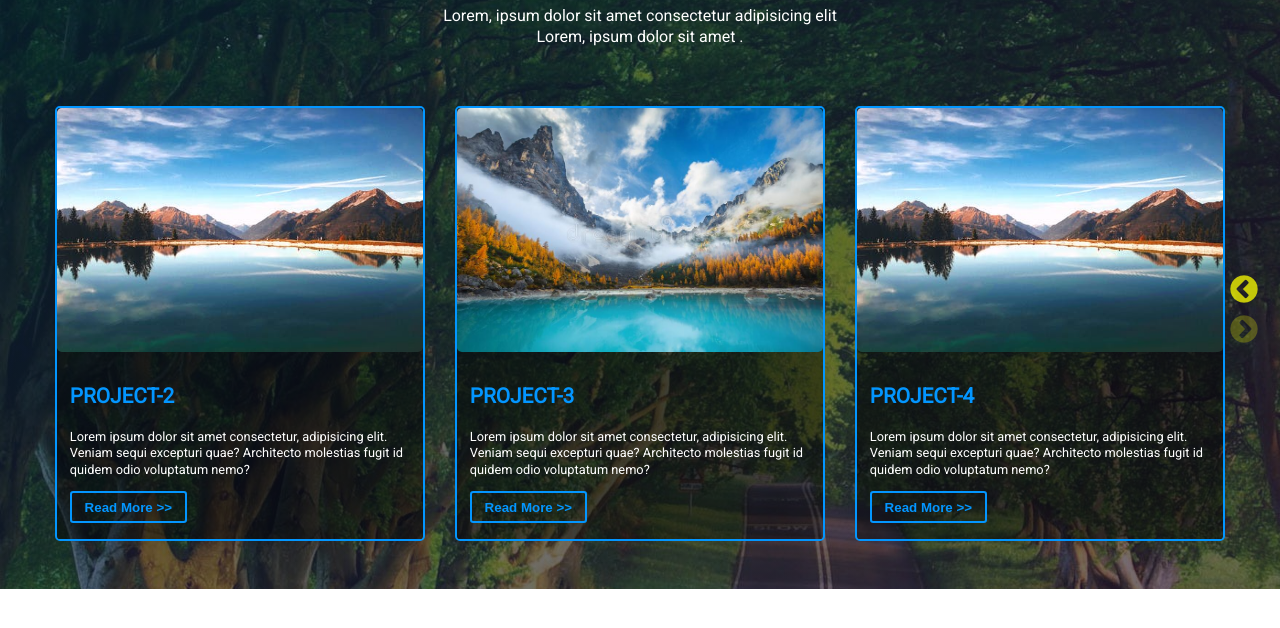
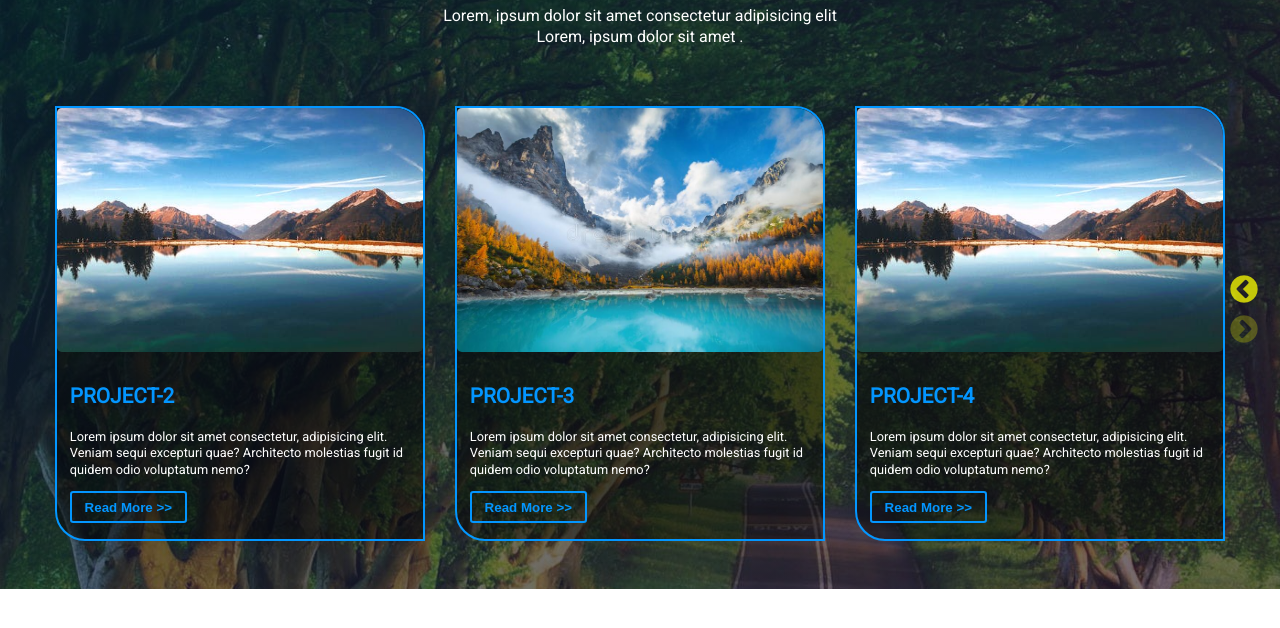
Before and after one commit to Deepak-gusaiwal/slick-slider, a plain HTML site: page index.html in a window 1280 px wide. Shown: the part 102-730 px from the top of the page. Drawn offline with Linux system fonts and the light colour scheme.

Commit message:
third commit

```diff
--- a/css/style.css
+++ b/css/style.css
@@ -142,7 +142,7 @@ section::before{
   flex-direction: column;
   gap: 1rem;
   cursor: pointer;
-
+  border-radius: 0px 30px 0px 30px;
 }
 .slide:hover{
     box-shadow: 2px 2px 15px var(--primary);
```
